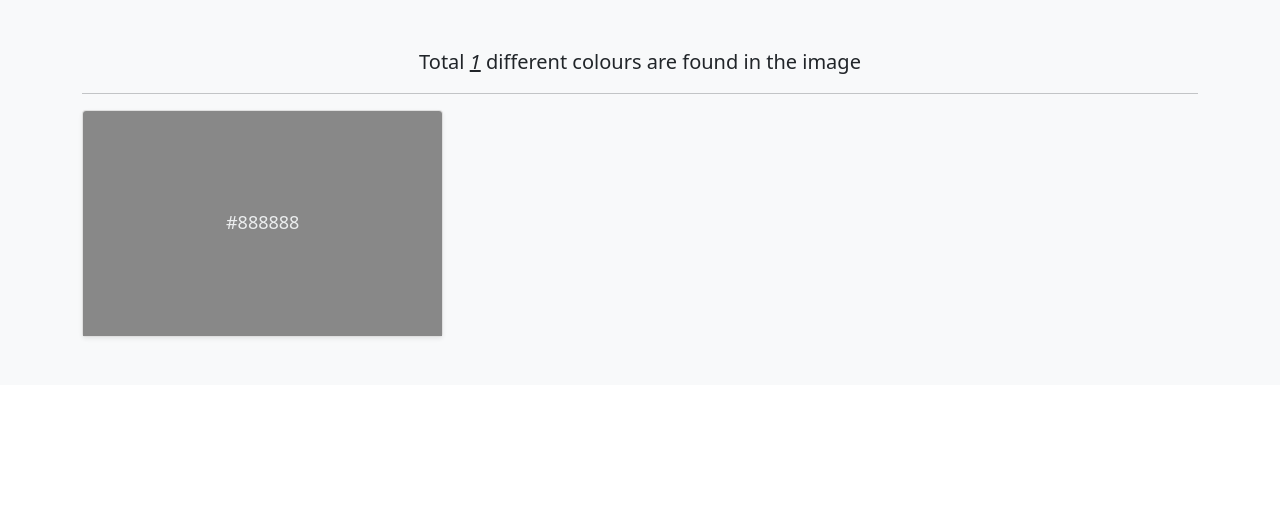
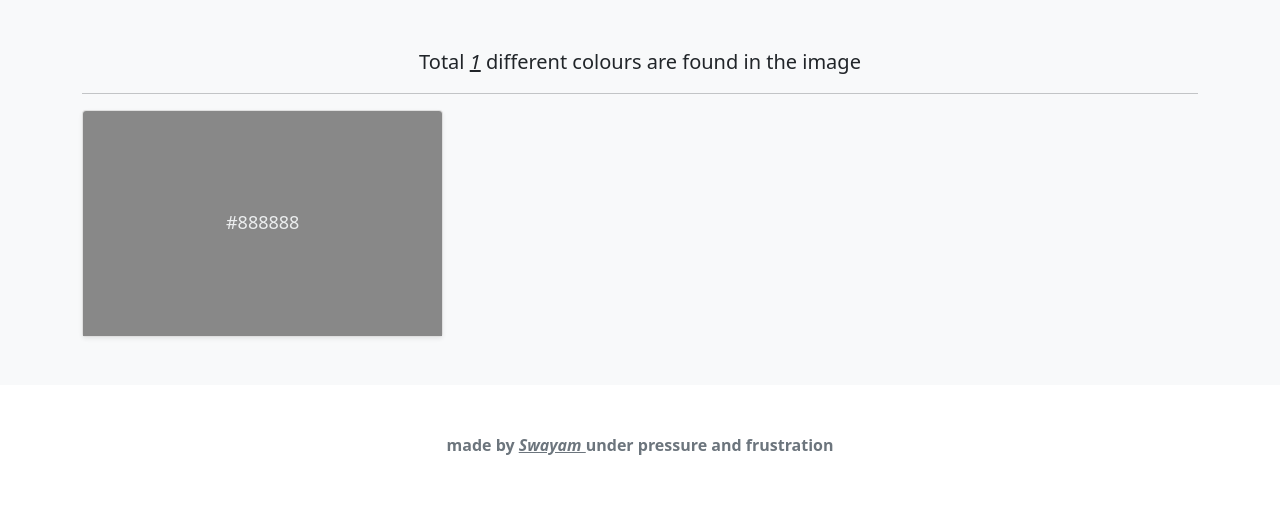
Before and after one commit to SwayamInSync/image_colour_extractor, a Flask app: template templates/display1.html in a window 1280 px wide. Shown: the part 635-1156 px from the top of the page. Before the commit the page ends 975 px from the top, so only its background shows below. Run offline with Flask 2, Linux system fonts and the light colour scheme; the template is opened without the code that fills it: most values are stand-ins (such as "Sample title", 1, 10 or a date in 2020).

Commit message:
improved UI

```diff
--- a/templates/display1.html
+++ b/templates/display1.html
@@ -1,5 +1,5 @@
 <!doctype html>
-<html lang="en">
+<html lang="en" xmlns="http://www.w3.org/1999/html" xmlns="http://www.w3.org/1999/html">
 <head>
     <meta charset="utf-8">
     <meta name="viewport" content="width=device-width, initial-scale=1">
@@ -96,6 +96,10 @@
 
 <footer class="text-muted py-5">
     <div class="container">
+        <div>
+            <p style="text-align:center"><strong>made by <em><u>Swayam </u></em>under pressure and frustration</strong></p>
+        </div>
+
     </div>
 </footer>
 
```
